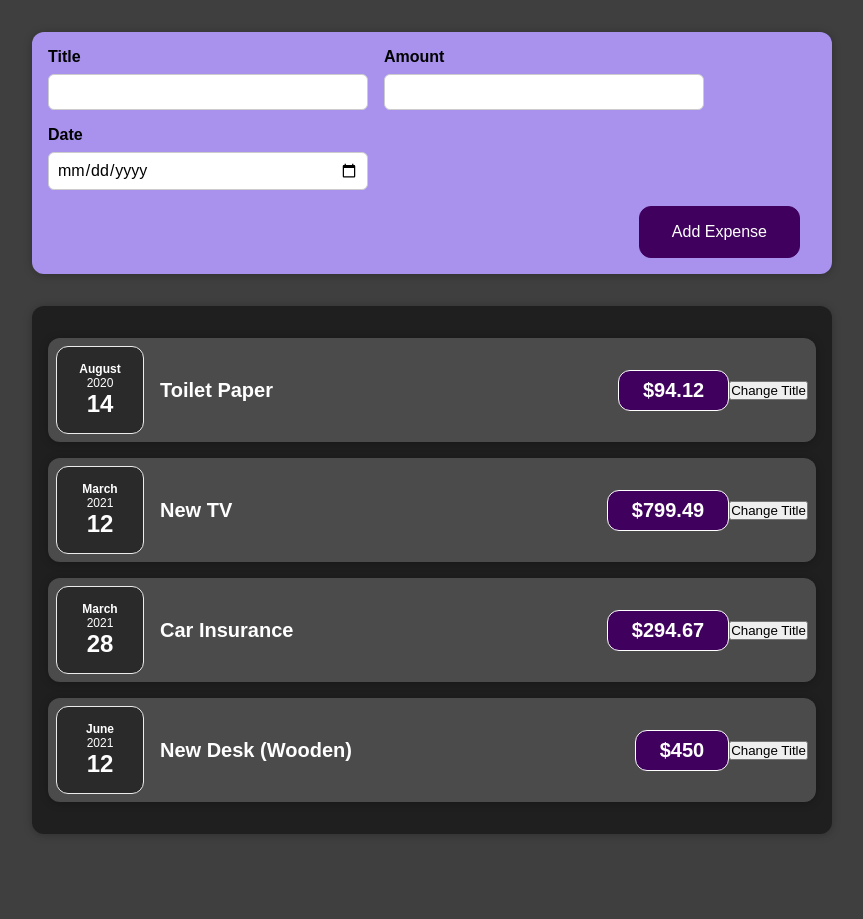
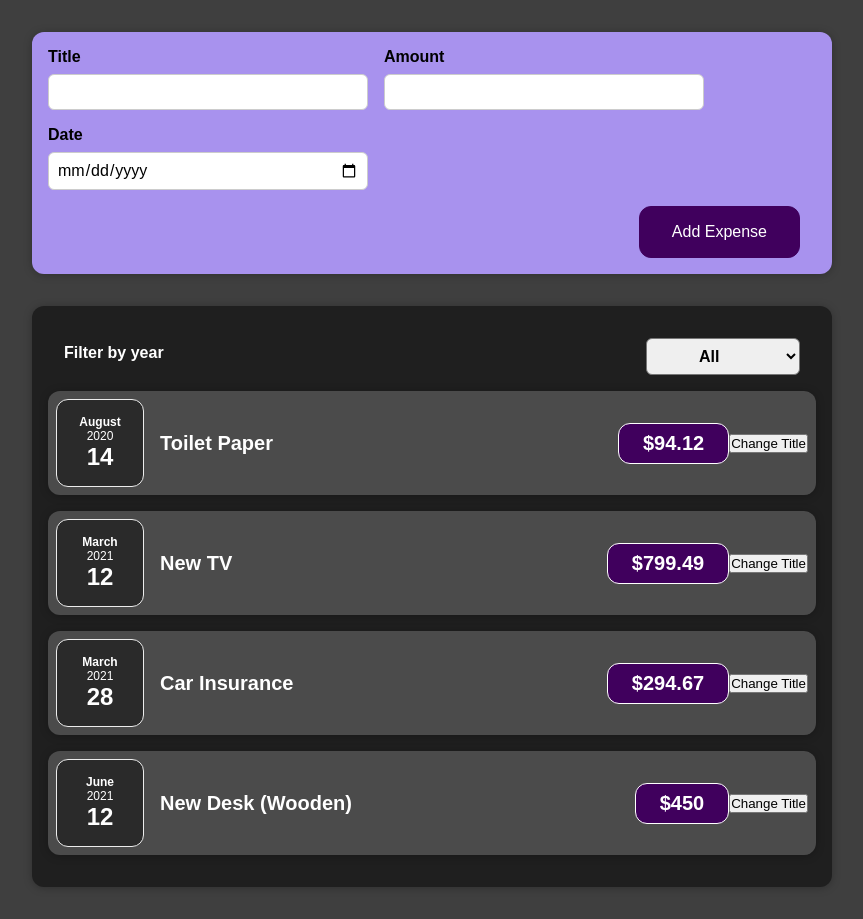
Before and after one commit to jamezaguiar/react-complete-guide, a React (Create React App) app: page / in a window 1280 px wide. Shown: the whole page, without its empty margins (208-1071 px from the left). Before the commit the page ends 866 px from the top, so only its background shows below. Built offline with nearby package versions, Linux system fonts and the light colour scheme.

Commit message:
Task 2: Working with Events & State

```diff
--- a/src/App.js
+++ b/src/App.js
@@ -1,15 +1,26 @@
+import { useMemo, useState } from 'react';
+import { isEmpty } from './utils/stringUtils';
 import Expenses from './components/Expenses/Expenses';
 import NewExpense from './components/NewExpense/NewExpense';
 
 const App = () => {
-  const expenses = [
+  const [filterYear, setFilterYear] = useState('');
+  const handleSelectYearToFilter = (event) => setFilterYear(event.target.value);
+
+  const allExpenses = useMemo(() => {
+    return [
       {
         id: 'e1',
         title: 'Toilet Paper',
         amount: 94.12,
         date: new Date(2020, 7, 14),
       },
-    { id: 'e2', title: 'New TV', amount: 799.49, date: new Date(2021, 2, 12) },
+      {
+        id: 'e2',
+        title: 'New TV',
+        amount: 799.49,
+        date: new Date(2021, 2, 12),
+      },
       {
         id: 'e3',
         title: 'Car Insurance',
@@ -23,6 +34,15 @@ const App = () => {
         date: new Date(2021, 5, 12),
       },
     ];
+  }, []);
+
+  const expenses = useMemo(() => {
+    if (isEmpty(filterYear)) return allExpenses;
+
+    return allExpenses.filter(
+      (expense) => expense.date.getFullYear().toString() === filterYear
+    );
+  }, [allExpenses, filterYear]);
 
   const addExpenseHandler = (expenses) => {
     console.log('In App.js');
@@ -32,7 +52,10 @@ const App = () => {
   return (
     <div>
       <NewExpense onAddExpense={addExpenseHandler} />
-      <Expenses expenses={expenses} />
+      <Expenses
+        expenses={expenses}
+        onSelectYearToFilter={handleSelectYearToFilter}
+      />
     </div>
   );
 };
--- a/src/components/Expenses/Expenses.js
+++ b/src/components/Expenses/Expenses.js
@@ -1,10 +1,12 @@
 import Card from '../UI/Card';
 import ExpenseItem from './ExpenseItem';
+import ExpensesFilter from './ExpensesFilter';
 import './Expenses.css';
 
-const Expenses = ({ expenses }) => {
+const Expenses = ({ expenses, onSelectYearToFilter }) => {
   return (
     <Card className="expenses">
+      <ExpensesFilter onSelect={onSelectYearToFilter} />
       {expenses.map((expense) => (
         <ExpenseItem key={expense.id} expense={expense} />
       ))}
--- /dev/null
+++ b/src/components/Expenses/ExpensesFilter.css
@@ -0,0 +1,24 @@
+.expenses-filter {
+  color: white;
+  padding: 0 1rem;
+}
+
+.expenses-filter__control {
+  display: flex;
+  width: 100%;
+  align-items: center;
+  justify-content: space-between;
+  margin: 1rem 0;
+}
+
+.expenses-filter label {
+  font-weight: bold;
+  margin-bottom: 0.5rem;
+}
+
+.expenses-filter select {
+  font: inherit;
+  padding: 0.5rem 3rem;
+  font-weight: bold;
+  border-radius: 6px;
+}
--- /dev/null
+++ b/src/components/Expenses/ExpensesFilter.js
@@ -0,0 +1,20 @@
+import './ExpensesFilter.css';
+
+const ExpensesFilter = ({ onSelect }) => {
+  return (
+    <div className="expenses-filter">
+      <div className="expenses-filter__control">
+        <label>Filter by year</label>
+        <select onChange={onSelect}>
+          <option value="">All</option>
+          <option value="2022">2022</option>
+          <option value="2021">2021</option>
+          <option value="2020">2020</option>
+          <option value="2019">2019</option>
+        </select>
+      </div>
+    </div>
+  );
+};
+
+export default ExpensesFilter;
--- /dev/null
+++ b/src/utils/stringUtils.js
@@ -0,0 +1,3 @@
+export const isEmpty = (str) => {
+  return !str || str.length === 0;
+};
```
Lines whose indentation alone changed are shown as unchanged.
